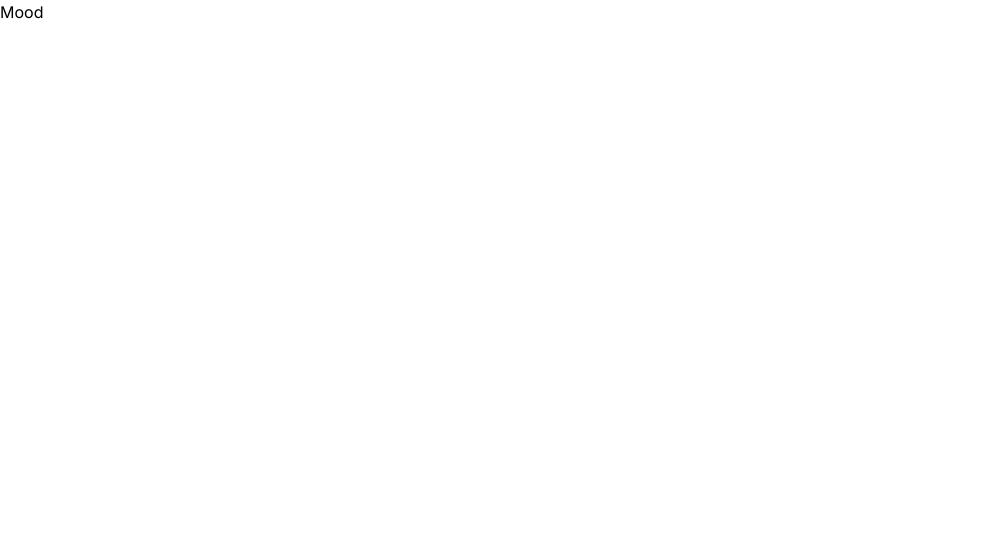
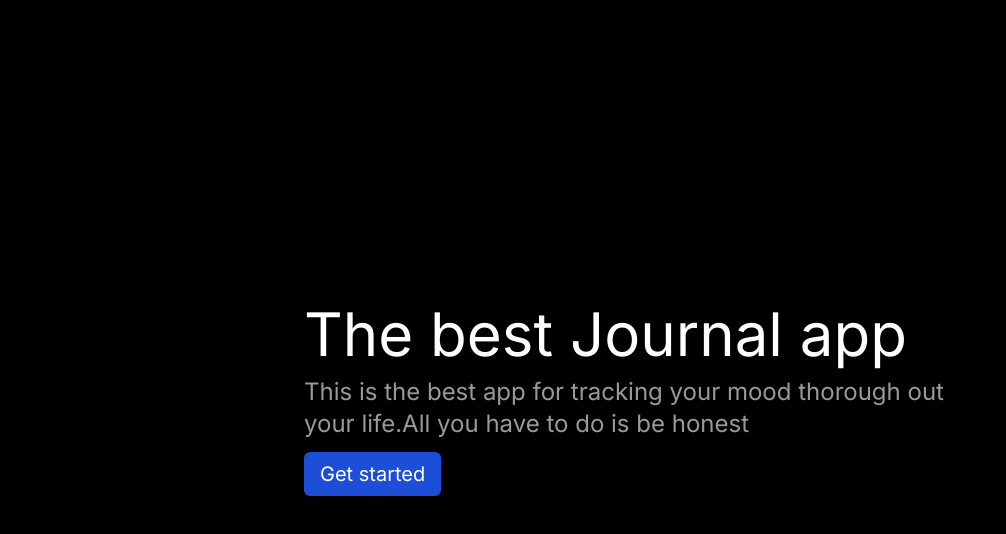
Before and after one commit to imran-farooq7/mood, a Next.js app: page / in a window 1280 px wide. Shown: the top 534 px of the page, without its empty margins (0-1006 px from the left). Built offline with nearby package versions, Linux system fonts and the light colour scheme.

Commit message:
User authentication implemented with clerk auth

```diff
--- /dev/null
+++ b/app/(dashboard)/journal/page.tsx
@@ -0,0 +1,4 @@
+const JournalPage = () => {
+	return <div>JournalPage</div>;
+};
+export default JournalPage;
--- a/app/layout.tsx
+++ b/app/layout.tsx
@@ -1,22 +1,25 @@
-import './globals.css'
-import type { Metadata } from 'next'
-import { Inter } from 'next/font/google'
+import { ClerkProvider } from "@clerk/nextjs";
+import "./globals.css";
+import type { Metadata } from "next";
+import { Inter } from "next/font/google";
 
-const inter = Inter({ subsets: ['latin'] })
+const inter = Inter({ subsets: ["latin"] });
 
 export const metadata: Metadata = {
-  title: 'Create Next App',
-  description: 'Generated by create next app',
-}
+	title: "Create Next App",
+	description: "Generated by create next app",
+};
 
 export default function RootLayout({
-  children,
+	children,
 }: {
-  children: React.ReactNode
+	children: React.ReactNode;
 }) {
-  return (
-    <html lang="en">
-      <body className={inter.className}>{children}</body>
-    </html>
-  )
+	return (
+		<ClerkProvider>
+			<html lang="en">
+				<body className={inter.className}>{children}</body>
+			</html>
+		</ClerkProvider>
+	);
 }
--- /dev/null
+++ b/app/new-user/page.tsx
@@ -0,0 +1,5 @@
+type Props = {};
+const NewUserPage = (props: Props) => {
+	return <div>NewUserPage</div>;
+};
+export default NewUserPage;
--- a/app/page.tsx
+++ b/app/page.tsx
@@ -1,3 +1,20 @@
+import Link from "next/link";
+
 export default function Home() {
-	return <div>Mood</div>;
+	return (
+		<div className="w-screen h-screen bg-black flex justify-center items-center text-white">
+			<div className="max-w-2xl w-full mx-auto">
+				<h1 className="text-6xl mb-3">The best Journal app</h1>
+				<p className="text-2xl text-white/60 mb-3">
+					This is the best app for tracking your mood thorough out your life.All
+					you have to do is be honest
+				</p>
+				<div>
+					<button className="bg-blue-700 text-xl rounded-md px-4 py-2">
+						<Link href="/journal">Get started</Link>
+					</button>
+				</div>
+			</div>
+		</div>
+	);
 }
--- /dev/null
+++ b/app/sign-in/[[...sign-in]]/page.tsx
@@ -0,0 +1,5 @@
+import { SignIn } from "@clerk/nextjs";
+
+export default function Page() {
+	return <SignIn />;
+}
--- /dev/null
+++ b/app/sign-up/[[...sign-up]]/page.tsx
@@ -0,0 +1,5 @@
+import { SignUp } from "@clerk/nextjs";
+
+export default function Page() {
+	return <SignUp redirectUrl="/new-user" />;
+}
--- a/package.json
+++ b/package.json
@@ -9,6 +9,7 @@
     "lint": "next lint"
   },
   "dependencies": {
+    "@clerk/nextjs": "^4.22.0",
     "@types/node": "20.4.2",
     "@types/react": "18.2.15",
     "@types/react-dom": "18.2.7",
```
Also changed, not shown: middleware.ts (added, +13 -0 lines), 1 other file (tests, documents, lock files or other folders).
